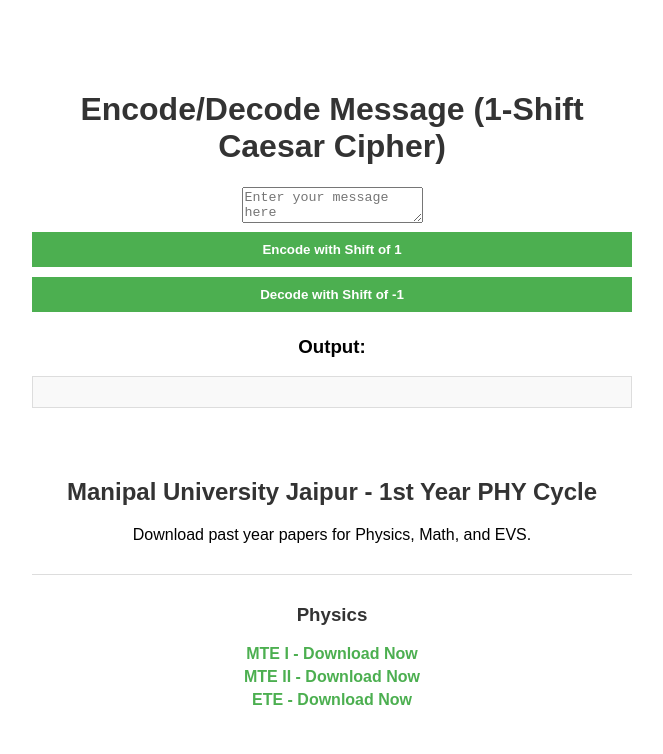
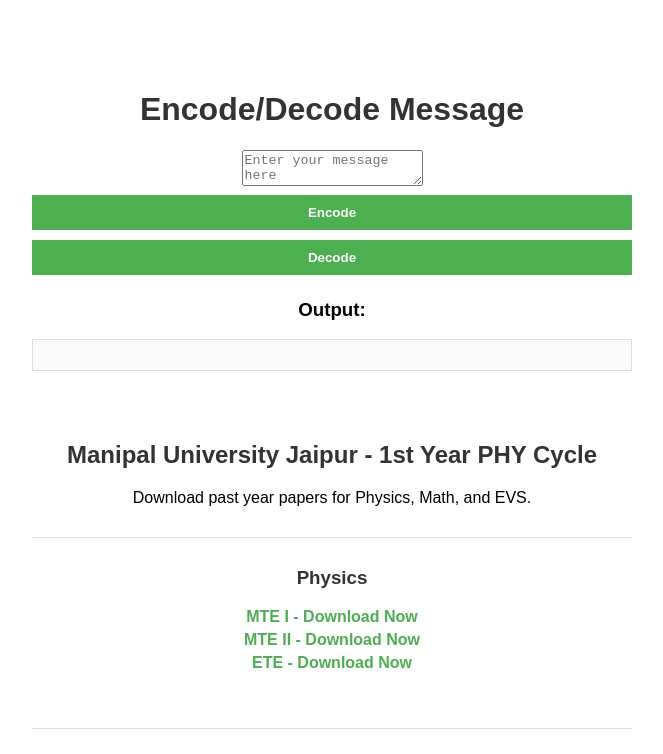
Before and after one commit to NazishQarnain/secret-message, a plain HTML site: page index.html in a window 1280 px wide. Shown: the top 754 px of the page, without its empty margins (308-971 px from the left). Drawn offline with Linux system fonts and the light colour scheme.

Commit message:
Update index.html

```diff
--- a/index.html
+++ b/index.html
@@ -10,10 +10,10 @@
 
 <!-- Encode/Decode Section -->
 <div class="container">
-  <h1>Encode/Decode Message (1-Shift Caesar Cipher)</h1>
+  <h1>Encode/Decode Message </h1>
   <textarea id="inputText" placeholder="Enter your message here"></textarea>
-  <button onclick="encodeMessage()">Encode with Shift of 1</button>
-  <button onclick="decodeMessage()">Decode with Shift of -1</button>
+  <button onclick="encodeMessage()">Encode </button>
+  <button onclick="decodeMessage()">Decode </button>
   <h3>Output:</h3>
   <div id="output"></div>
 </div>
```
